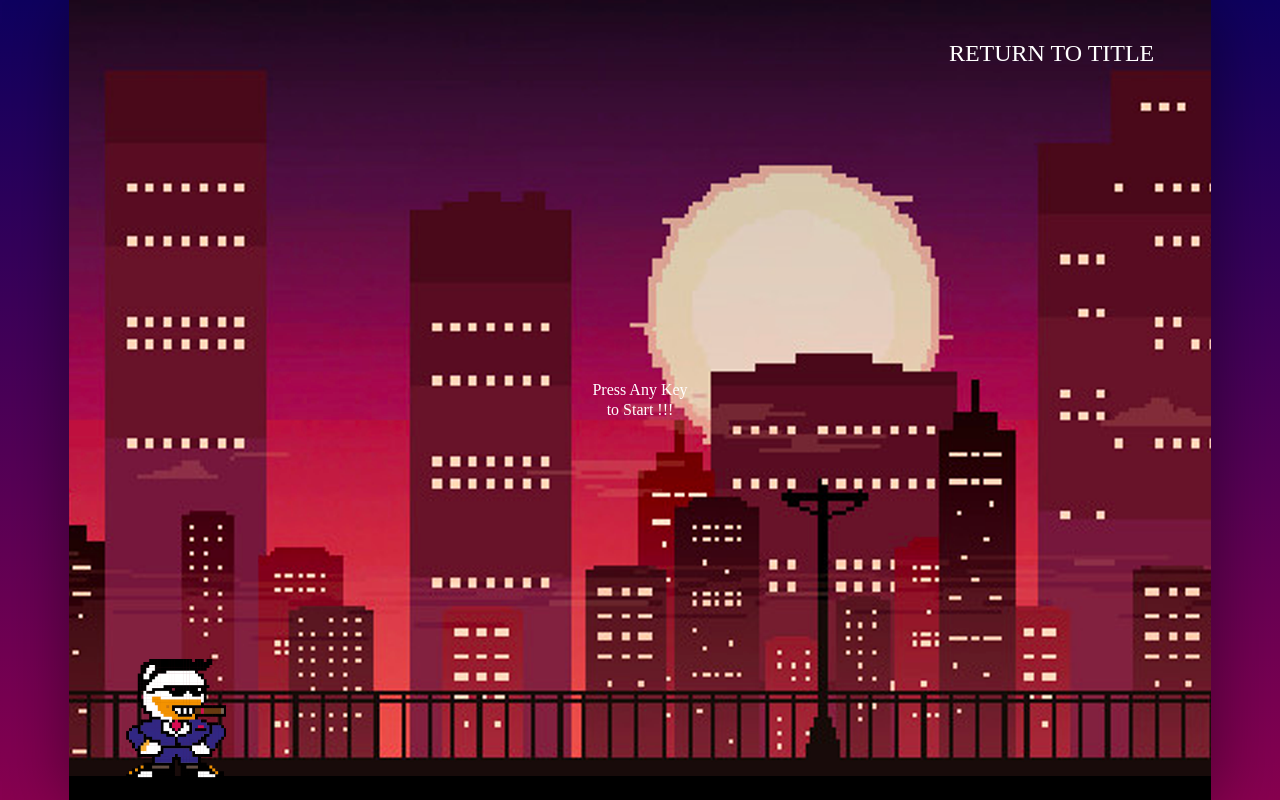
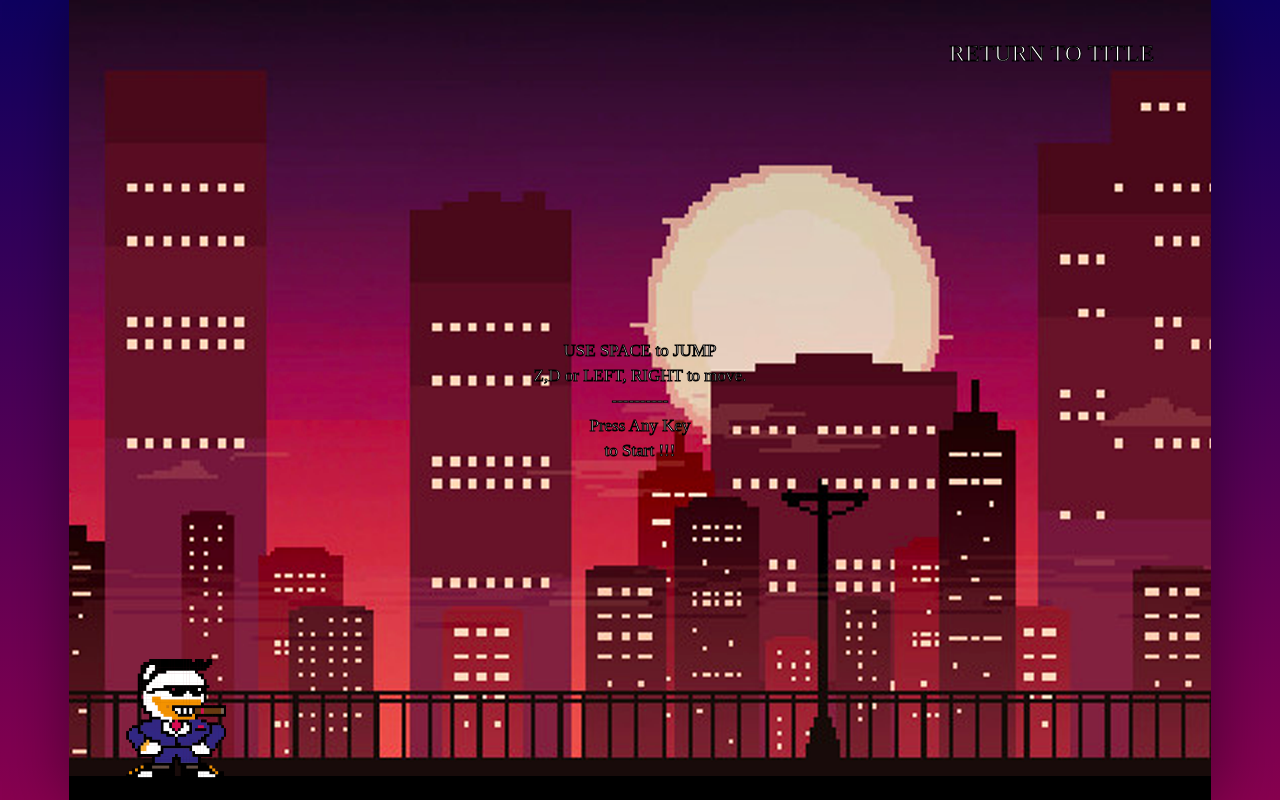
Before and after one commit to hich-t/project-week3-game, a plain HTML site: page city.html in a window 1280 px wide. Drawn offline with Linux system fonts and the light colour scheme; a web font is replaced by a local one.

Commit message:
last changes

```diff
--- a/city.html
+++ b/city.html
@@ -10,17 +10,17 @@
   <body>
 
     <div class="game">
-        <audio id="audioVol" autoplay="autoplay" > <source src="./Assets/sfx/city.mp3" type="audio/mp3" "></audio>
+        <audio id="audioVol" autoplay="autoplay" loop="true"> <source src="./Assets/sfx/city.mp3" type="audio/mp3" "></audio>
 
       <div class="block">
-        <a href="/index.html"  alt="">Return to title</a>
+        <a href="index.html"  alt="">Return to title</a>
         </div>
 
       <div class="score" data-score></div>
 
       <div class="lives"></div>
 
-      <div class="start-screen" data-start-screen>Press Any Key<br> to Start !!!</div>
+      <div class="start-screen" data-start-screen>USE SPACE to JUMP<br>Z,D or LEFT, RIGHT to move.<br>----------<br>Press Any Key<br> to Start !!!</div>
 
 
       <div class="duck" ></div>
--- a/styles/styleBeach.css
+++ b/styles/styleBeach.css
@@ -28,14 +28,14 @@ body {
 }
 
 .start-screen {
+  font-size: 17px;
   text-align: center;
   font-family: "Press Start 2P";
   position: absolute;
   top: 50%;
   left: 50%;
   transform: translate(-50%, -50%);
-  line-height: 20px;
-
+  line-height: 25px;
 }
 
 .game {
@@ -60,18 +60,7 @@ body {
   background-repeat: no-repeat;
 }
 
-/*
-  @keyframes jump{
-    0%{top: 120px;}
-    30%{top: 120px;}
-    70%{top: 12px;}
-    100%{top: 120px;}
-}
-
-.animate{
-    animation: jump 500ms infinite;
-    } */
-.parasol{
+.parasol {
   width: 110px;
   height: 110px;
   position: absolute;
@@ -81,8 +70,6 @@ body {
   background-position-y: 100%;
   background-repeat: no-repeat;
 }
-
-
 
 .ball {
   width: 75px;
@@ -96,7 +83,6 @@ body {
 }
 
 .game-over {
-
   text-align: center;
   font-family: "Press Start 2P";
   font-size: 40px;
@@ -118,9 +104,9 @@ body {
   right: 5%;
 }
 
-a{
+a {
   text-decoration: none;
   text-align: center;
   text-transform: uppercase;
-  color: white;
+  color: black;
 }
--- a/styles/styleCity.css
+++ b/styles/styleCity.css
@@ -29,15 +29,16 @@ body {
 }
 
 .start-screen {
-    color: white;
+  color: rgb(255, 255, 255);
   text-align: center;
   font-family: "Press Start 2P";
   position: absolute;
   top: 50%;
   left: 50%;
   transform: translate(-50%, -50%);
-  line-height: 20px;
-
+  line-height: 25px;
+  font-size: 17px;
+  -webkit-text-stroke: 1px black;
 }
 
 .game {
@@ -62,17 +63,6 @@ body {
   background-repeat: no-repeat;
 }
 
-/*
-  @keyframes jump{
-    0%{top: 120px;}
-    30%{top: 120px;}
-    70%{top: 12px;}
-    100%{top: 120px;}
-}
-
-.animate{
-    animation: jump 500ms infinite;
-    } */
 .badguy {
   width: 110px;
   height: 130px;
@@ -83,8 +73,6 @@ body {
   background-position-y: 100%;
   background-repeat: no-repeat;
 }
-
-
 
 .death {
   width: 90px;
@@ -98,7 +86,6 @@ body {
 }
 
 .game-over {
-
   text-align: center;
   font-family: "Press Start 2P";
   font-size: 40px;
@@ -126,5 +113,7 @@ body {
   text-decoration: none;
   text-align: center;
   text-transform: uppercase;
-  color: white;
+  color: rgb(255, 255, 255);
+  -webkit-text-stroke: 1px black;
+
 }
--- a/styles/styleSpace.css
+++ b/styles/styleSpace.css
@@ -36,7 +36,8 @@ body {
   left: 50%;
   transform: translate(-50%, -50%);
   color: white;
-  line-height: 20px;
+  line-height: 25px;
+  font-size: 17px;
 }
 
 .game {
@@ -61,17 +62,6 @@ body {
   background-repeat: no-repeat;
 }
 
-/*
-  @keyframes jump{
-    0%{top: 120px;}
-    30%{top: 120px;}
-    70%{top: 12px;}
-    100%{top: 120px;}
-}
-
-.animate{
-    animation: jump 500ms infinite;
-    } */
 .fusee {
   width: 110px;
   height: 75px;
@@ -82,8 +72,6 @@ body {
   background-position-y: 100%;
   background-repeat: no-repeat;
 }
-
-
 
 .ovni {
   width: 120px;
@@ -97,7 +85,6 @@ body {
 }
 
 .game-over {
-
   text-align: center;
   font-family: "Press Start 2P";
   font-size: 40px;
@@ -121,7 +108,7 @@ body {
   color: white;
 }
 
-.block a{
+.block a {
   text-decoration: none;
   text-align: center;
   text-transform: uppercase;
@@ -133,5 +120,4 @@ body {
   height: 30px;
   color: black;
   bottom: 100px;
-
 }
```
Also changed, not shown: beach.html (+3 -3 lines), index.html (+1 -1 lines), space.html (+2 -2 lines), styles/styleTitle.css (+0 -7 lines), 1 other file. Lines whose indentation alone changed are shown as unchanged.
